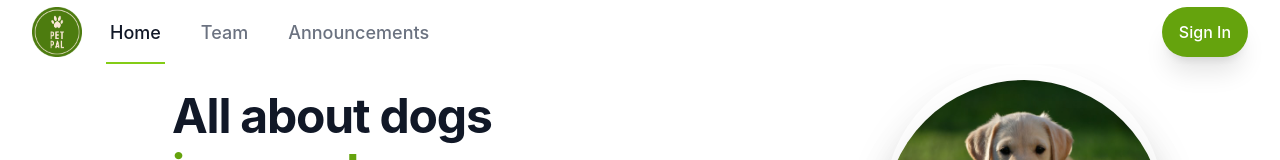
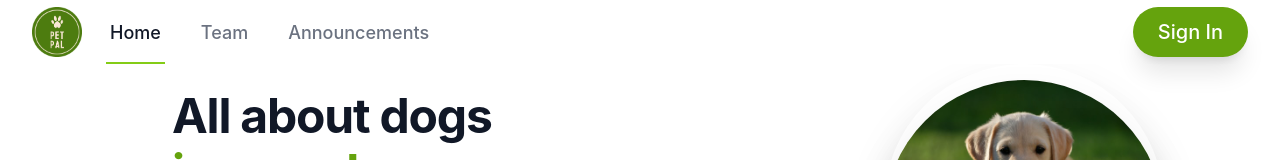
Before and after one commit to imevanc/pet-pal, a Next.js app: page / in a window 1280 px wide. Shown: the top 160 px of the page. Built offline with nearby package versions, Linux system fonts and the light colour scheme.

Commit message:
made the sign in button larger

```diff
--- a/src/components/Layout/components/SignInButton.tsx
+++ b/src/components/Layout/components/SignInButton.tsx
@@ -2,7 +2,7 @@ const SignInButton: React.FC = () => {
   return (
     <button
       type="button"
-      className="shadow-xl inline-flex items-center rounded-full border border-transparent bg-lime-600 px-4 py-2 text-base font-medium text-white hover:bg-lime-700 focus:outline-none focus:ring-2 focus:ring-lime-500 focus:ring-offset-2"
+      className="shadow-xl inline-flex items-center rounded-full border border-transparent bg-lime-600 px-6 py-2 text-xl font-medium text-white font-bold hover:bg-lime-700 focus:outline-none focus:ring-2 focus:ring-lime-500 focus:ring-offset-2"
     >
       Sign In
     </button>
```
